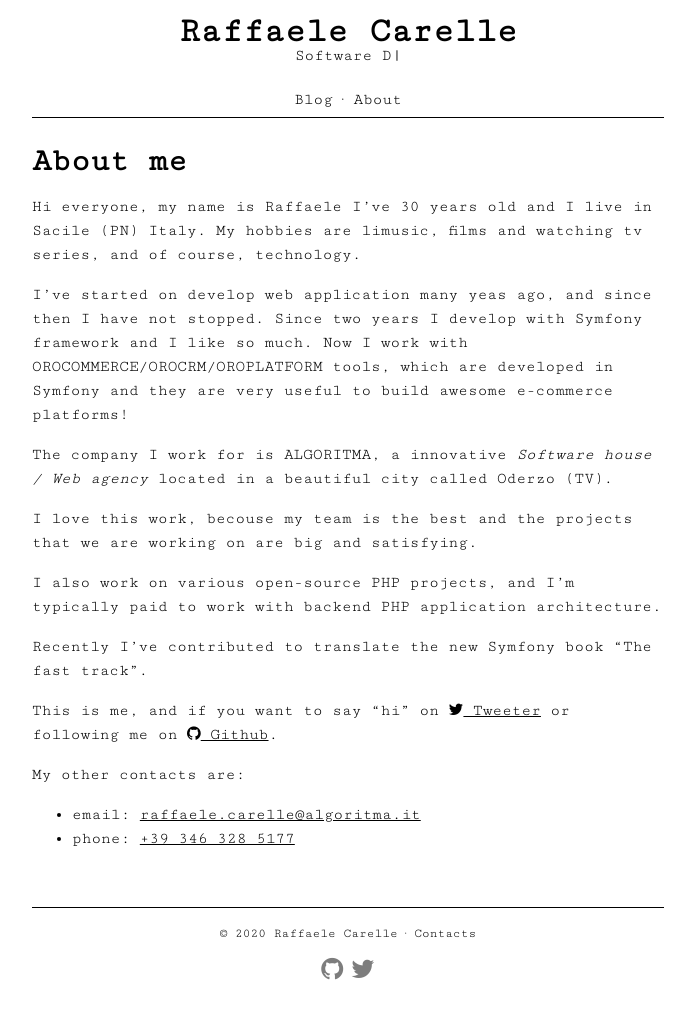
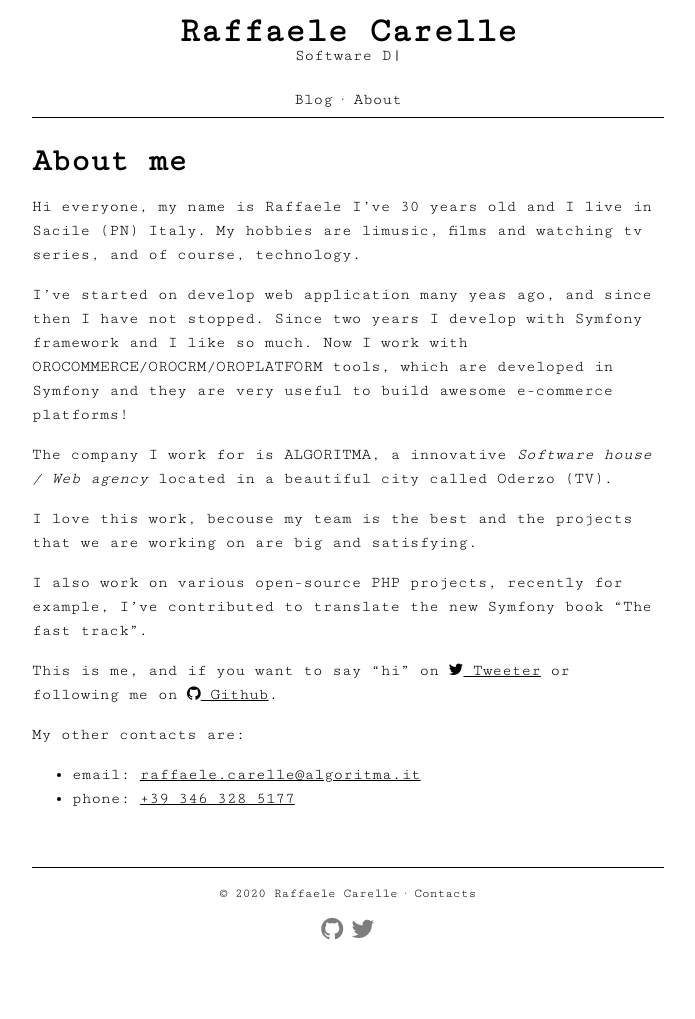
Before and after one commit to raffaelecarelle/raffaelecarelle.github.io, a Jekyll site: the page built from about.md, in a window 1280 px wide. Shown: the whole page, without its empty margins (292-987 px from the left). Built offline with Jekyll 4.4.1, drawn with Linux system fonts in a browser that asks for light colours; a style sheet for code colours, icons or effects is not loaded; after the commit the page ends 979 px from its top, so only the background shows below that.

Commit message:
update about page

```diff
--- a/about.md
+++ b/about.md
@@ -15,9 +15,7 @@ The company I work for is ALGORITMA, a innovative *Software house / Web agency*
 
 I love this work, becouse my team is the best and the projects that we are working on are big and satisfying.
 
-I also work on various open-source PHP projects, and I'm typically paid to work with backend PHP application architecture.
-
-Recently I've contributed to translate the new Symfony book "The fast track".
+I also work on various open-source PHP projects, recently for example, I've contributed to translate the new Symfony book "The fast track".
 
 This is me, and if you want to say "hi" on <a href="https://twitter.com/{{site.twitter_username}}" target="_blank"><i class="fa fa-twitter social" aria-hidden="true"></i> Tweeter</a>
 or following me on <a href="https://github.com/{{site.github_username}}" target="_blank"><i class="fa fa-github social" aria-hidden="true"></i> Github</a>.
```
